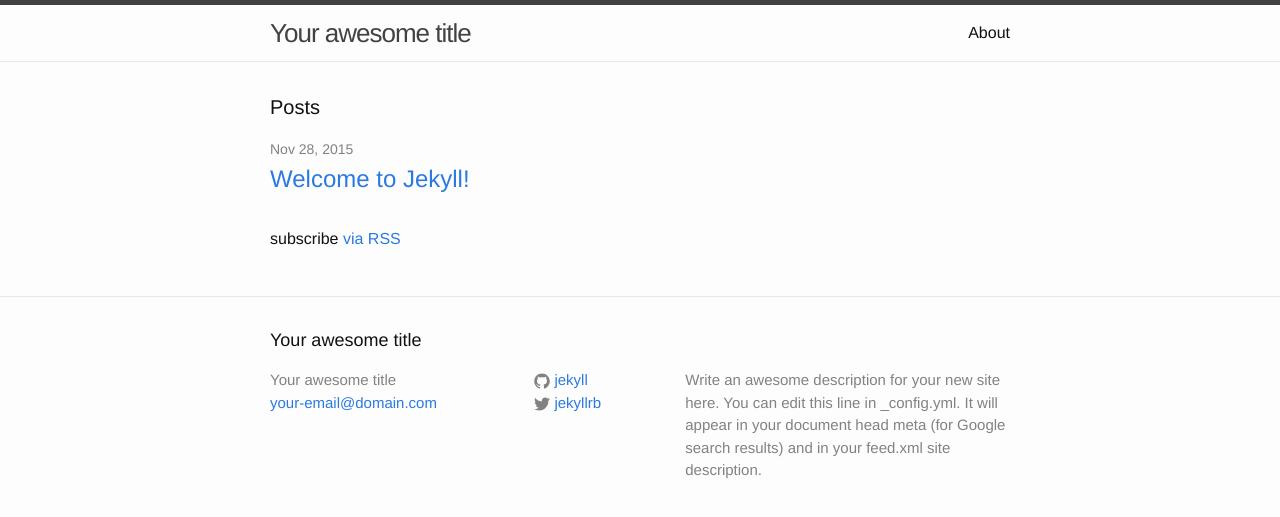
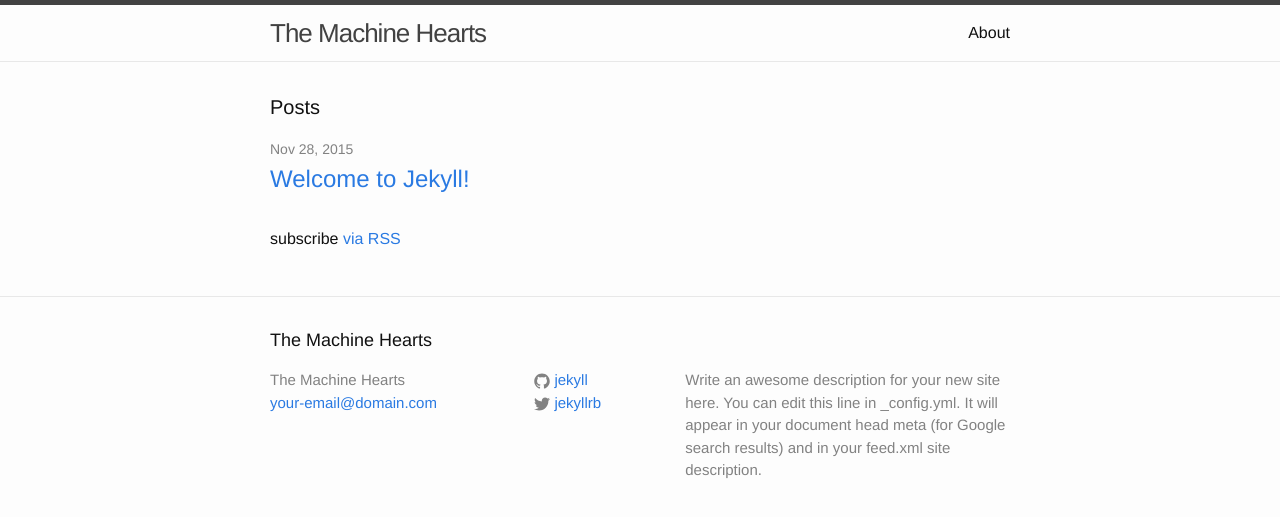
Before and after one commit to robinsk1/themachinehearts, a Jekyll site: the page built from index.html, in a window 1280 px wide. Shown: the top 517 px of the page. Built offline with Jekyll 4.4.1, drawn with Linux system fonts in a browser that asks for light colours.

Commit message:
fix config and CNAME

```diff
--- a/CNAME
+++ b/CNAME
@@ -1 +1 @@
-themachinehearts.com
+www.themachinehearts.com
--- a/_config.yml
+++ b/_config.yml
@@ -6,13 +6,13 @@
 # 'jekyll serve'. If you change this file, please restart the server process.
 
 # Site settings
-title: Your awesome title
+title: The Machine Hearts
 email: your-email@domain.com
 description: > # this means to ignore newlines until "baseurl:"
   Write an awesome description for your new site here. You can edit this
   line in _config.yml. It will appear in your document head meta (for
   Google search results) and in your feed.xml site description.
-baseurl: "/themachinehearts" # the subpath of your site, e.g. /blog
+#baseurl: "/themachinehearts" # the subpath of your site, e.g. /blog
 url: "http://robinsk1.github.io" # the base hostname & protocol for your site
 twitter_username: jekyllrb
 github_username:  jekyll
```
